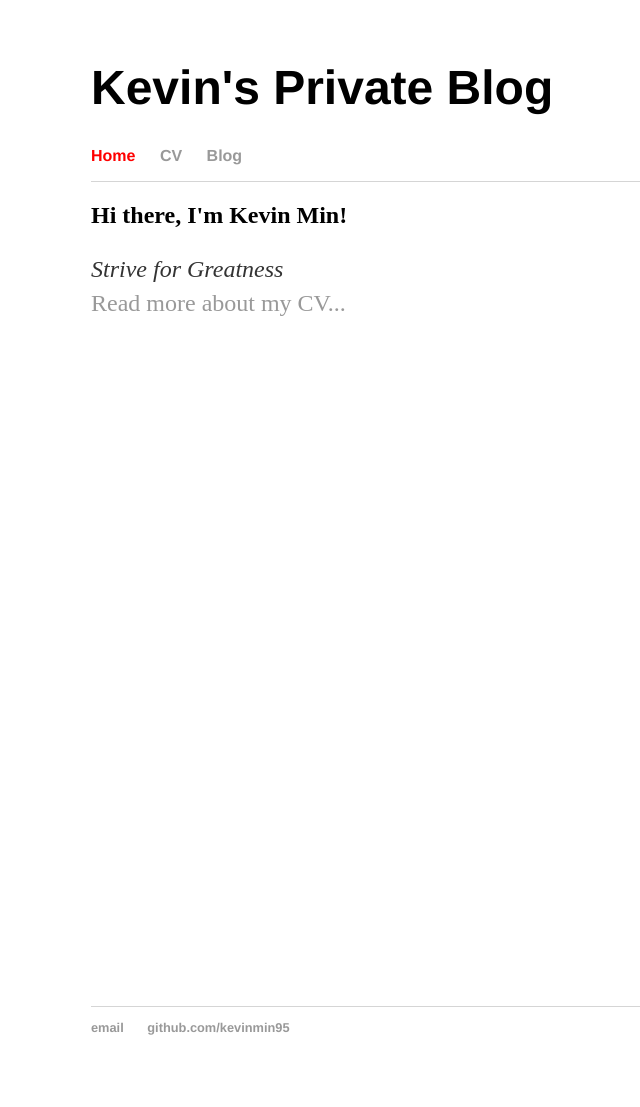
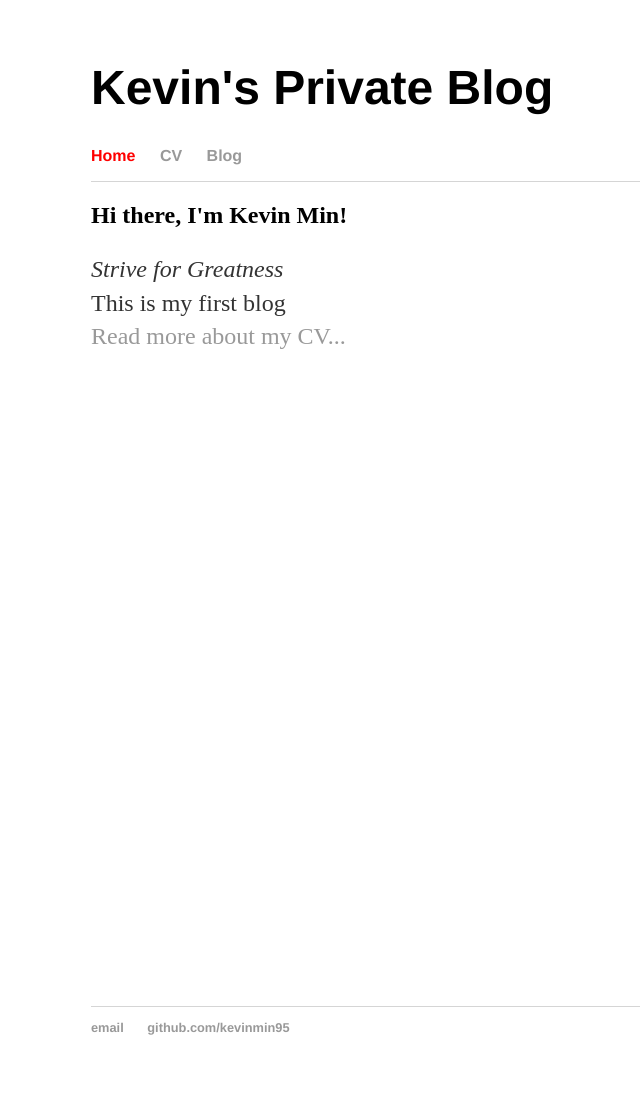
Before and after one commit to KevinMIN95/kevinmin95.github.com, a Jekyll site: the page built from index.html, in a window 1280 px wide. Shown: the whole page, without its empty margins (101-741 px from the left). Built offline with Jekyll 4.4.1, drawn with Linux system fonts in a browser that asks for light colours.

Commit message:
add content

```diff
--- a/index.html
+++ b/index.html
@@ -6,6 +6,7 @@ title: Kevin Min
 	<h2>Hi there, I'm Kevin Min!</h2>
 	<p>
 		<em>Strive for Greatness</em><br>
+		This is my first blog<br>
 		<a href="/cv">Read more about my CV...</a>
 	</p>
 </div><!-- /.blurb -->
```
